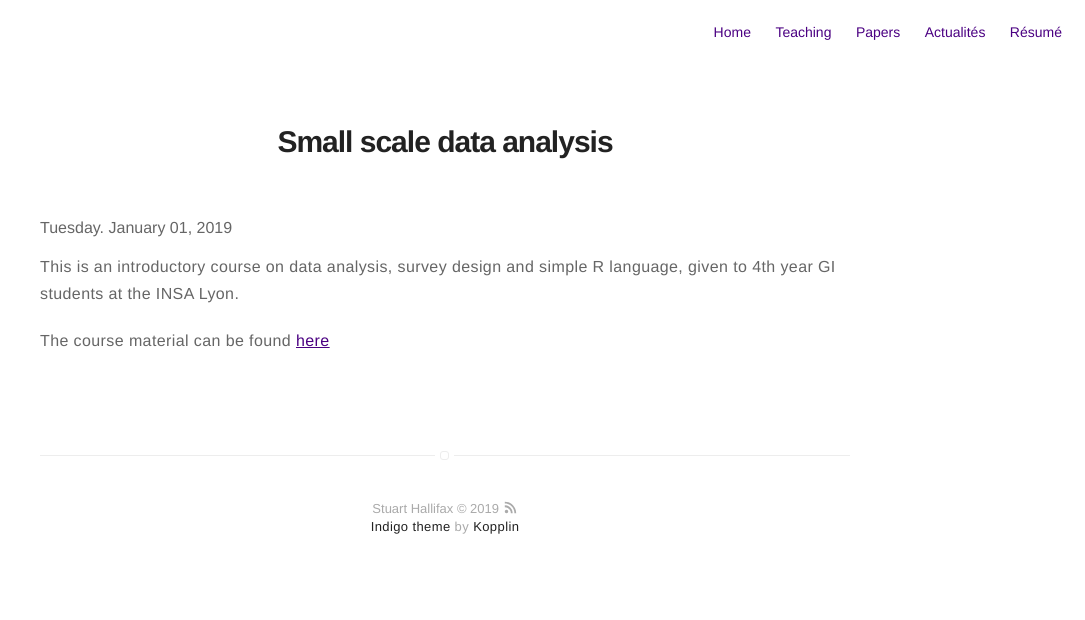
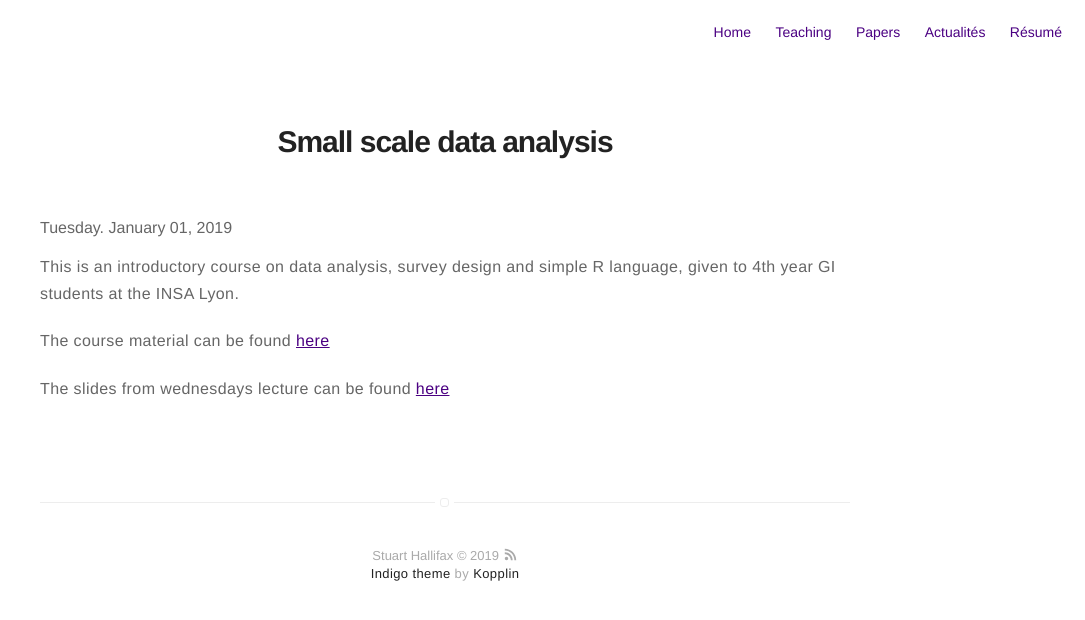
Before and after one commit to Therberus/therberus.github.io, a Jekyll site: the page built from _posts/0000-00-00-SmallScale.markdown, in a window 1280 px wide. Shown: the top 620 px of the page, without its empty margins (195-1280 px from the left). Built offline with Jekyll 4.4.1, drawn with Linux system fonts in a browser that asks for light colours.

Commit message:
Learning mats

```diff
--- a/_posts/0000-00-00-SmallScale.markdown
+++ b/_posts/0000-00-00-SmallScale.markdown
@@ -10,3 +10,5 @@ description: "An introductory course on data analysis, survey design and simple
 This is an introductory course on data analysis, survey design and simple R language, given to 4th year GI students at the INSA Lyon.
 
 The course material can be found [here](SmallScaleDataAnalysis.zip)
+
+The slides from wednesdays lecture can be found [here](SmallScaleDataAnalysis.pptx)
```
Also changed, not shown: 1 other file.
